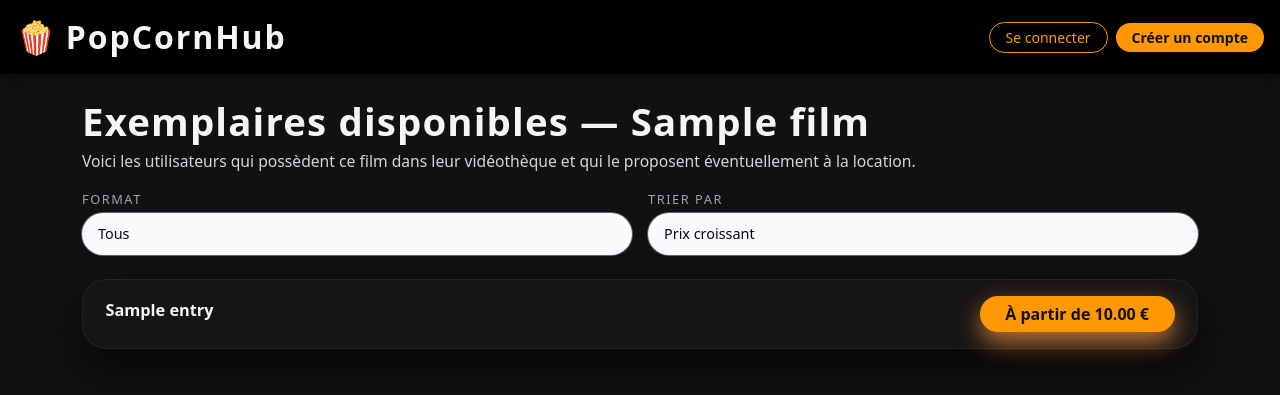
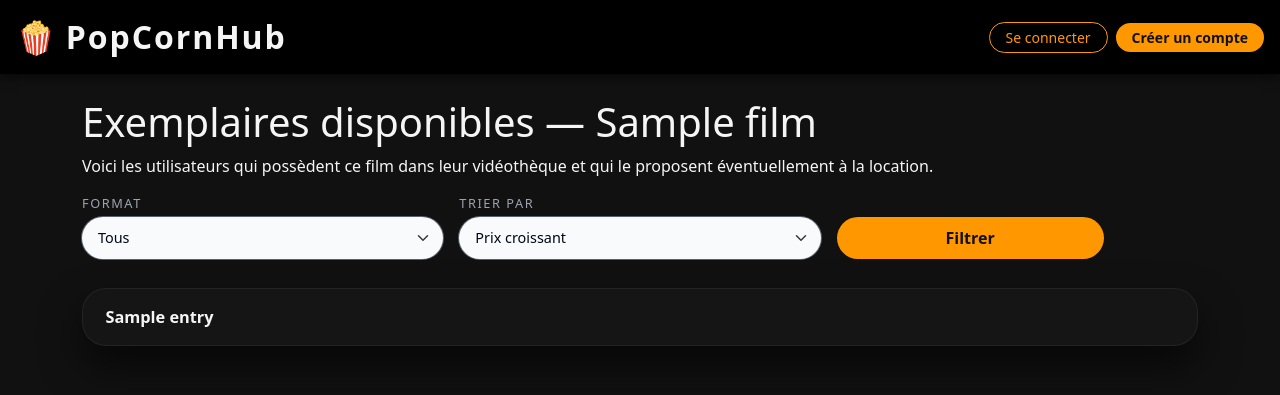
Before and after one commit to SebaPRF/PopCornHub, a Flask app: template popcornhub-web/templates/film_availability.html in a window 1280 px wide. Shown: the top 395 px of the page. Run offline with Flask 3, Linux system fonts and the light colour scheme; the template is opened without the code that fills it: most values are stand-ins (such as "Sample title", 1, 10 or a date in 2020).

Commit message:
Added some features and made some changes

```diff
--- a/popcornhub-web/templates/film_availability.html
+++ b/popcornhub-web/templates/film_availability.html
@@ -5,19 +5,19 @@
 
   {# ---------- HEADER ---------- #}
   <header class="availability-header">
-    <h1 class="page-title">Exemplaires disponibles — {{ film.titre }}</h1>
-    <p class="page-subtitle">
+    <h1>Exemplaires disponibles — {{ film.titre }}</h1>
+    <p>
       Voici les utilisateurs qui possèdent ce film dans leur vidéothèque
       et qui le proposent éventuellement à la location.
     </p>
   </header>
 
-  {# ---------- FILTRES (en ligne, sans prix max) ---------- #}
-  <form method="get" class="availability-filters mb-4">
-    <div class="filters-row">
-      <div class="filter-group">
-        <label for="format-select">Format</label>
-        <select id="format-select" name="format" class="form-control">
+  {# ---------- FILTRES (UNE LIGNE, SANS PRIX MAX) ---------- #}
+  <div class="mb-4">
+    <form method="get" class="row g-3 align-items-end availability-filters">
+      <div class="col-md-4">
+        <label class="form-label" for="format-select">Format</label>
+        <select id="format-select" name="format" class="form-select">
           <option value="all"     {{ "selected" if format_filter == "all"     else "" }}>Tous</option>
           <option value="bluray"  {{ "selected" if format_filter == "bluray"  else "" }}>Blu-ray</option>
           <option value="digital" {{ "selected" if format_filter == "digital" else "" }}>Streaming</option>
@@ -25,9 +25,9 @@
         </select>
       </div>
 
-      <div class="filter-group">
-        <label for="sort-by-select">Trier par</label>
-        <select id="sort-by-select" name="sort_by" class="form-control">
+      <div class="col-md-4">
+        <label class="form-label" for="sort-by-select">Trier par</label>
+        <select id="sort-by-select" name="sort_by" class="form-select">
           <option value="price_asc"   {{ "selected" if sort_by == "price_asc"   else "" }}>Prix croissant</option>
           <option value="price_desc"  {{ "selected" if sort_by == "price_desc"  else "" }}>Prix décroissant</option>
           <option value="rating_desc" {{ "selected" if sort_by == "rating_desc" else "" }}>Note vendeur décroissante</option>
@@ -35,88 +35,97 @@
         </select>
       </div>
 
-      <div class="filter-group filter-group-button">
+      <div class="col-md-4 col-lg-3">
         <button type="submit" class="btn btn-popcorn-primary w-100">
           Filtrer
         </button>
       </div>
+    </form>
   </div>
-  </form>
 
   {# ---------- LISTE DES EXEMPLAIRES ---------- #}
   {% if entries %}
     <div class="availability-list">
       {% for e in entries %}
         <article class="availability-card">
+
           <div class="availability-card-main">
-            <div class="availability-owner">
+            {# --- bloc gauche : vendeur + infos formats --- #}
+            <div class="availability-info">
               <div class="availability-owner-name">
                 {{ e.owner_name }}
               </div>
 
-              <div class="availability-formats">
+              <div class="availability-prices">
                 {% if e.has_bluray %}
-                  <div class="availability-chip">
-                    <span class="availability-chip-label">Blu-ray</span>
-                    <span class="availability-chip-meta">
+                  <div class="availability-line">
+                    <span class="availability-format-tag">Blu-ray</span>
+                    <span class="availability-price">
                       {% if e.bluray_price is not none %}
                         {{ '%.2f'|format(e.bluray_price) }} €
                       {% else %}
                         prix non renseigné
                       {% endif %}
+                    </span>
                     {% if e.bluray_max_days %}
-                        • {{ e.bluray_max_days }} j max
+                      <span class="availability-days">• {{ e.bluray_max_days }} j max</span>
                     {% endif %}
-                    </span>
                   </div>
                 {% endif %}
 
                 {% if e.has_digital %}
-                  <div class="availability-chip">
-                    <span class="availability-chip-label">Streaming</span>
-                    <span class="availability-chip-meta">
+                  <div class="availability-line">
+                    <span class="availability-format-tag">Streaming</span>
+                    <span class="availability-price">
                       {% if e.digital_price is not none %}
                         {{ '%.2f'|format(e.digital_price) }} €
                       {% else %}
                         prix non renseigné
                       {% endif %}
+                    </span>
                     {% if e.digital_max_days %}
-                        • {{ e.digital_max_days }} j max
+                      <span class="availability-days">• {{ e.digital_max_days }} j max</span>
                     {% endif %}
-                    </span>
                   </div>
                 {% endif %}
               </div>
             </div>
 
+            {# --- bloc droite : boutons louer --- #}
             <div class="availability-actions">
-              {% if e.min_price is not none %}
+              {% if e.has_bluray %}
                 <button
                   type="button"
-                  class="btn btn-popcorn-primary availability-price-btn"
-                  data-open-modal="rent-owner-{{ e.owner_id }}"
+                  class="btn btn-popcorn-primary availability-rent-btn"
+                  data-open-modal="rent-owner-{{ e.owner_id }}-bluray"
                 >
-                  À partir de {{ '%.2f'|format(e.min_price) }} €
+                  Louer le Blu-ray
                 </button>
-              {% else %}
-                <span class="badge bg-secondary">
-                  Tarif non défini
-                </span>
+              {% endif %}
+              {% if e.has_digital %}
+                <button
+                  type="button"
+                  class="btn btn-popcorn-primary availability-rent-btn"
+                  data-open-modal="rent-owner-{{ e.owner_id }}-digital"
+                >
+                  Louer en streaming
+                </button>
               {% endif %}
             </div>
           </div>
 
-          {# ---------- MODAL LOCATION POUR CE PROPRIÉTAIRE ---------- #}
-          {% if e.has_bluray or e.has_digital %}
+          {# ---------- MODALES : UNE PAR FORMAT DISPONIBLE ---------- #}
+
+          {% if e.has_bluray %}
             <div
               class="ph-modal-backdrop"
-              id="modal-rent-owner-{{ e.owner_id }}"
+              id="modal-rent-owner-{{ e.owner_id }}-bluray"
               style="display:none;"
             >
               <div class="modal-card">
                 <div class="modal-header">
                   <h2 class="modal-title">
-                    Louer « {{ film.titre }} » chez {{ e.owner_name }}
+                    Louer « {{ film.titre }} » en Blu-ray chez {{ e.owner_name }}
                   </h2>
                 </div>
 
@@ -124,49 +133,27 @@
                   method="post"
                   action="{{ url_for('rent_from_owner', film_id=film.id, owner_id=e.owner_id) }}"
                 >
+                  <input type="hidden" name="format" value="bluray" />
+
                   <div class="modal-body">
-                    <p>Choisissez le format que vous souhaitez louer :</p>
-
-                    <div class="mb-3">
-                      {% if e.has_bluray %}
-                        <label class="rent-option">
-                          <input type="radio" name="format" value="bluray" required />
-                          <span>
-                            Blu-ray —
+                    <p>
+                      Prix&nbsp;:
                       {% if e.bluray_price is not none %}
                         {{ '%.2f'|format(e.bluray_price) }} €
                       {% else %}
-                              prix non renseigné
+                        non renseigné
                       {% endif %}
                       {% if e.bluray_max_days %}
-                              ({{ e.bluray_max_days }} jours max)
+                        • durée max&nbsp;: {{ e.bluray_max_days }} jours
                       {% endif %}
-                          </span>
-                        </label>
-                      {% endif %}
-
-                      {% if e.has_digital %}
-                        <label class="rent-option">
-                          <input type="radio" name="format" value="digital" required />
-                          <span>
-                            Streaming —
-                            {% if e.digital_price is not none %}
-                              {{ '%.2f'|format(e.digital_price) }} €
-                            {% else %}
-                              prix non renseigné
-                            {% endif %}
-                            {% if e.digital_max_days %}
-                              ({{ e.digital_max_days }} jours max)
-                            {% endif %}
-                          </span>
-                        </label>
-                      {% endif %}
-                    </div>
+                    </p>
 
                     <div class="mb-3">
-                      <label for="duration-{{ e.owner_id }}">Durée de location (jours)</label>
+                      <label for="duration-{{ e.owner_id }}-bluray">
+                        Durée de location (jours)
+                      </label>
                       <input
-                        id="duration-{{ e.owner_id }}"
+                        id="duration-{{ e.owner_id }}-bluray"
                         type="number"
                         name="duration_days"
                         class="form-control"
@@ -183,7 +170,7 @@
                     <button
                       type="button"
                       class="btn btn-popcorn-secondary"
-                      data-close-modal="rent-owner-{{ e.owner_id }}"
+                      data-close-modal="rent-owner-{{ e.owner_id }}-bluray"
                     >
                       Annuler
                     </button>
@@ -195,16 +182,86 @@
               </div>
             </div>
           {% endif %}
+
+          {% if e.has_digital %}
+            <div
+              class="ph-modal-backdrop"
+              id="modal-rent-owner-{{ e.owner_id }}-digital"
+              style="display:none;"
+            >
+              <div class="modal-card">
+                <div class="modal-header">
+                  <h2 class="modal-title">
+                    Louer « {{ film.titre }} » en streaming chez {{ e.owner_name }}
+                  </h2>
+                </div>
+
+                <form
+                  method="post"
+                  action="{{ url_for('rent_from_owner', film_id=film.id, owner_id=e.owner_id) }}"
+                >
+                  <input type="hidden" name="format" value="digital" />
+
+                  <div class="modal-body">
+                    <p>
+                      Prix&nbsp;:
+                      {% if e.digital_price is not none %}
+                        {{ '%.2f'|format(e.digital_price) }} €
+                      {% else %}
+                        non renseigné
+                      {% endif %}
+                      {% if e.digital_max_days %}
+                        • durée max&nbsp;: {{ e.digital_max_days }} jours
+                      {% endif %}
+                    </p>
+
+                    <div class="mb-3">
+                      <label for="duration-{{ e.owner_id }}-digital">
+                        Durée de location (jours)
+                      </label>
+                      <input
+                        id="duration-{{ e.owner_id }}-digital"
+                        type="number"
+                        name="duration_days"
+                        class="form-control"
+                        min="1"
+                        placeholder="ex : 3"
+                      />
+                      <small class="form-hint">
+                        Si vous laissez vide, la durée max proposée par le propriétaire sera utilisée.
+                      </small>
+                    </div>
+                  </div>
+
+                  <div class="modal-footer">
+                    <button
+                      type="button"
+                      class="btn btn-popcorn-secondary"
+                      data-close-modal="rent-owner-{{ e.owner_id }}-digital"
+                    >
+                      Annuler
+                    </button>
+                    <button type="submit" class="btn btn-popcorn-primary">
+                      Confirmer la location
+                    </button>
+                  </div>
+                </form>
+              </div>
+            </div>
+          {% endif %}
+
         </article>
       {% endfor %}
     </div>
   {% else %}
-    <p class="availability-empty">Aucun exemplaire disponible pour le moment.</p>
+    <p class="availability-empty">
+      Aucun exemplaire disponible pour le moment.
+    </p>
   {% endif %}
 
 </div>
 
-{# ---------- JS pour ouvrir / fermer les modales ---------- #}
+{# ---------- JS : OUVERTURE / FERMETURE DES MODALES ---------- #}
 <script>
   document.addEventListener("DOMContentLoaded", () => {
     const openButtons = document.querySelectorAll("[data-open-modal]");
```
Lines whose indentation alone changed are shown as unchanged.
